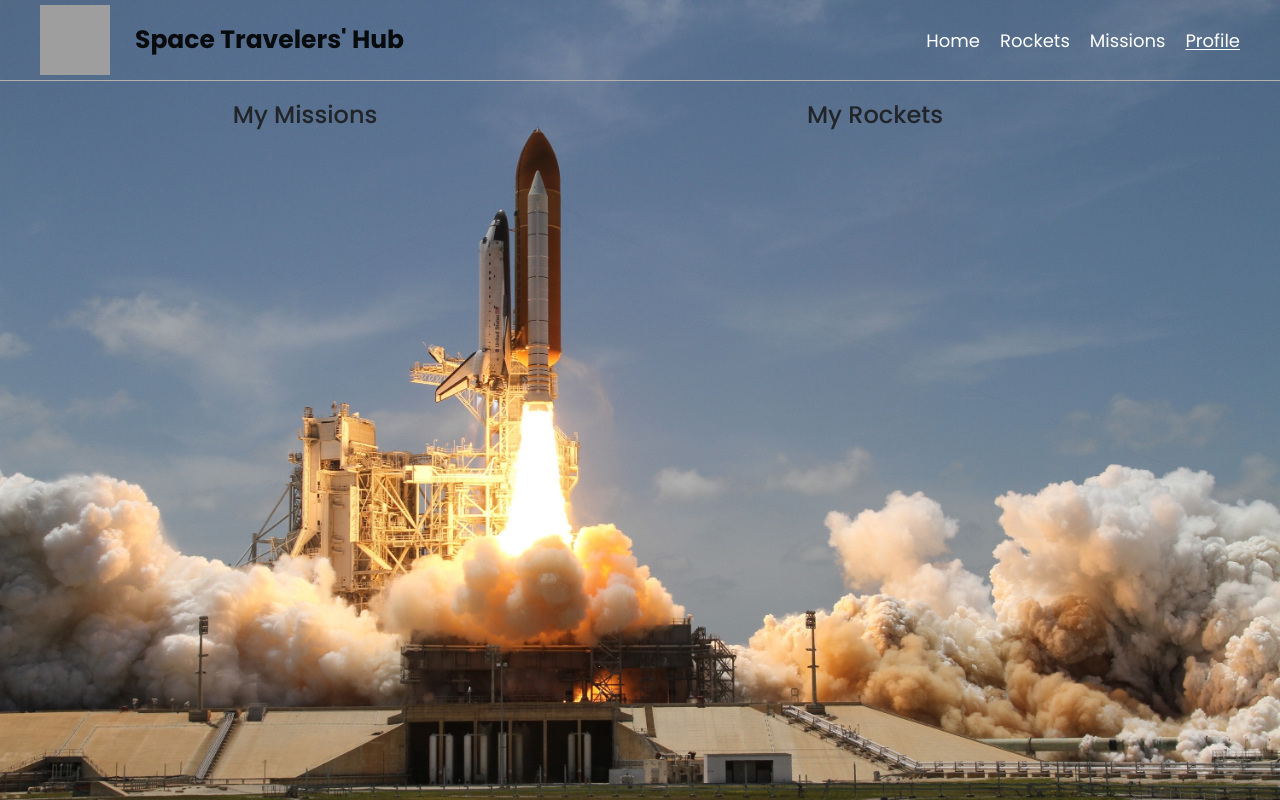
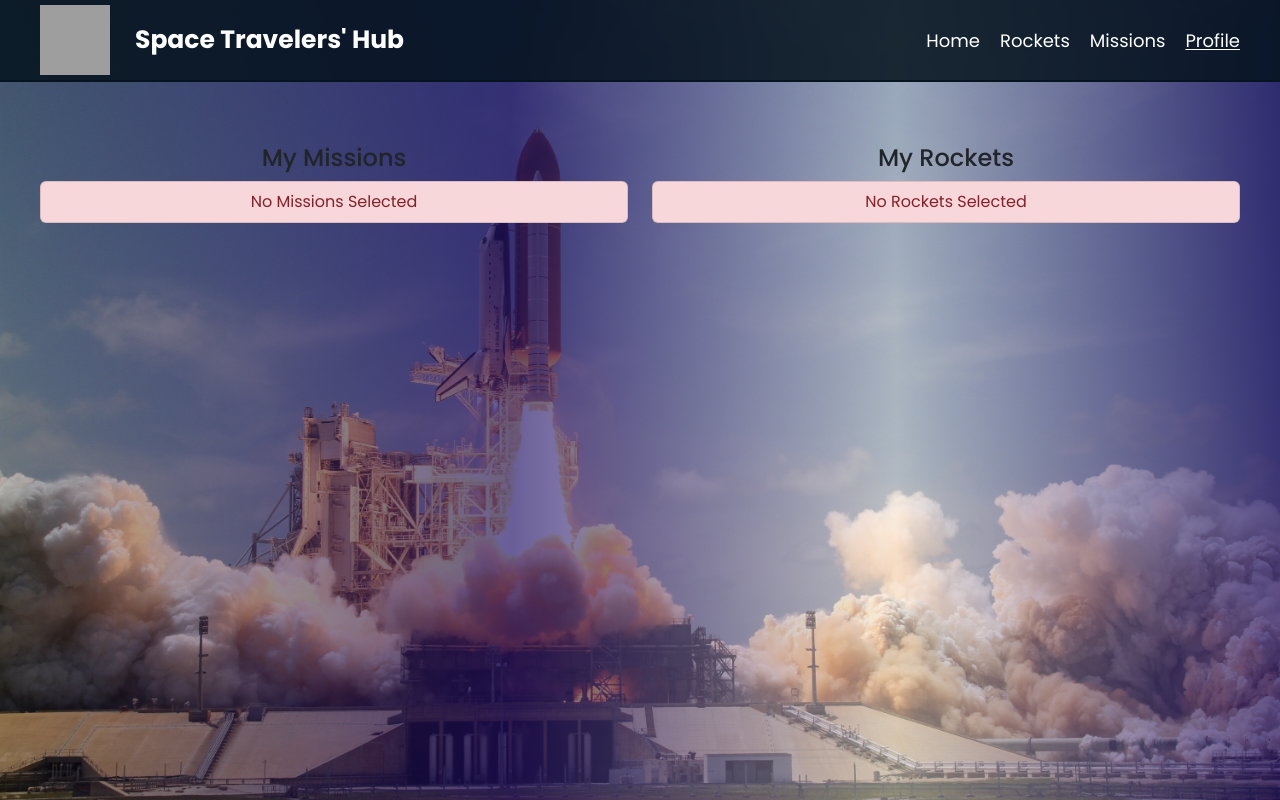
Before and after one commit to Chrissiku/Space-x, a React (Create React App) app: page /main/profile in a window 1280 px wide. Built offline with nearby package versions, Linux system fonts and the light colour scheme; grey boxes are pictures that could not be loaded.

Commit message:
Adjust navbar

```diff
--- a/src/App.css
+++ b/src/App.css
@@ -10,12 +10,17 @@
   box-sizing: border-box;
 }
 
+::-webkit-scrollbar {
+  display: none;
+}
+
 :root {
   --components-bg: linear-gradient(
-    177deg,
+    90deg,
     rgba(0, 0, 0, 0.2) 0%,
-    rgba(50, 24, 155, 0.582) 30%,
-    rgba(255, 255, 255, 0.4) 100%,
+    rgba(30, 12, 100, 0.664) 40%,
+    rgba(255, 255, 255, 0.4) 70%,
+    rgba(30, 12, 100, 0.664) 100%,
     100%,
     rgb(0, 0, 0)
   );
@@ -29,13 +34,16 @@ body {
 }
 
 .navbar {
+  position: fixed;
+  width: 100%;
   display: flex;
   flex-direction: column;
   justify-content: space-between;
   align-items: center;
   padding: 0 40px;
   gap: 5px;
-  border-bottom: 1px solid rgb(180, 177, 175);
+  background-color: rgba(6, 20, 32, 0.87);
+  border-bottom: 2px solid rgb(6, 20, 32);
 }
 
 .navbar .brand {
@@ -56,6 +64,7 @@ body {
 .navbar .brand span {
   font-size: 18px;
   font-weight: 700;
+  color: #fff;
 }
 
 .navbar .nav-link {
@@ -94,22 +103,35 @@ body {
 
 .rockets-container {
   background: var(--components-bg);
-  padding: 20px 40px;
+  padding: 9rem 40px 1rem 40px;
   object-fit: cover;
   color: black;
   font-weight: 500;
+  height: 100vh;
+  overflow: hidden;
+  overflow-y: scroll;
 }
 
 .missions-container {
   background: var(--components-bg);
-  padding: 20px 40px;
+  padding: 9rem 40px 1rem 40px;
   object-fit: cover;
   font-weight: 500;
+  height: 100vh;
+  overflow: hidden;
+  overflow-y: scroll;
+}
+
+.content-color {
+  color: black;
 }
 
 .profile-container {
-  margin: 20px;
   text-align: center;
+  background: var(--components-bg);
+  padding: 9rem 40px 1rem 40px;
+  object-fit: cover;
+  height: 100vh;
 }
 
 /* Home page */
@@ -174,4 +196,12 @@ body {
   .homepage .v-background {
     display: block;
   }
+
+  .rockets-container {
+    padding: 7rem 40px 1rem 40px;
+  }
+
+  .missions-container {
+    padding: 7rem 40px 1rem 40px;
+  }
 }
--- a/src/components/Missions/Missions.js
+++ b/src/components/Missions/Missions.js
@@ -37,12 +37,12 @@ const Missions = () => {
           {missions.map(({
             id, name, description, reserved,
           }) => (
-            <tr key={id}>
+            <tr key={id} className="table-content">
               <td>
-                <p className="fw-bold">{name}</p>
+                <p className="fw-bold content-color">{name}</p>
               </td>
               <td>
-                <p className="text-dark">{description}</p>
+                <p className="content-color">{description}</p>
               </td>
               <td className="align-middle">
                 {reserved && <Badge bg="success">Active Member</Badge>}
--- a/src/components/Profile/profile.js
+++ b/src/components/Profile/profile.js
@@ -10,25 +10,38 @@ import { useSelector } from "react-redux";
 const Profile = () => {
   const profileParts = useSelector((state) => [
     {
-      SectionTitle: "My Missions",
+      SectionTitle: "Missions",
       data: state.missions.filter((mission) => mission.reserved),
     },
     {
-      SectionTitle: "My Rockets",
+      SectionTitle: "Rockets",
       data: state.rockets.filter((rocket) => rocket.reserved),
     },
   ]);
   return (
     <>
-      <Container className="profile-container">
+      <Container fluid="true" className="profile-container">
         <Row>
           {profileParts.map(({ SectionTitle, data }) => (
-            <Col key={SectionTitle}>
-              <h4>{SectionTitle}</h4>
+            <Col md={6} xs={12} key={SectionTitle}>
+              <h4>
+                My
+                {' '}
+                {SectionTitle}
+              </h4>
               <ListGroup>
-                {data.map((item) => (
-                  <ListGroup.Item key={item.id}>{item.name}</ListGroup.Item>
-                ))}
+                {data.length > 0
+                  ? data.map((item) => (
+                    <ListGroup.Item key={item.id} action variant="secondary">{item.name}</ListGroup.Item>
+                  )) : (
+                    <ListGroup.Item variant="danger">
+                      No
+                      {' '}
+                      {SectionTitle}
+                      {' '}
+                      Selected
+                    </ListGroup.Item>
+                  )}
               </ListGroup>
             </Col>
           ))}
```
